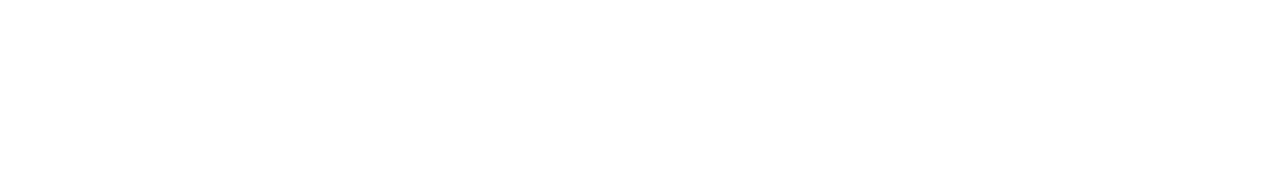
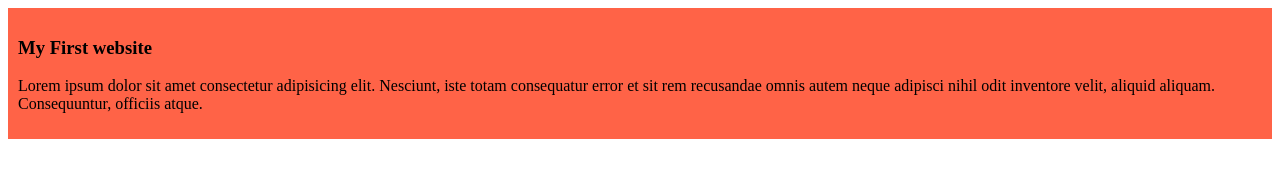
Before and after one commit to hosenA51/my-first-github-repo, a plain HTML site: page index.html in a window 1280 px wide. Drawn offline with Linux system fonts and the light colour scheme.

Commit message:
added the first blog

```diff
--- a/index.html
+++ b/index.html
@@ -4,8 +4,12 @@
     <meta charset="UTF-8">
     <meta name="viewport" content="width=device-width, initial-scale=1.0">
     <title>My First Ever GitHub Repo</title>
+    <link rel="stylesheet" href="styles/blog.css">
 </head>
 <body>
-
+    <div>
+        <h3>My First website</h3>
+        <p>Lorem ipsum dolor sit amet consectetur adipisicing elit. Nesciunt, iste totam consequatur error et sit rem recusandae omnis autem neque adipisci nihil odit inventore velit, aliquid aliquam. Consequuntur, officiis atque.</p>
+    </div>
 </body>
 </html>
--- /dev/null
+++ b/styles/blog.css
@@ -0,0 +1,4 @@
+div{
+    background-color: tomato;
+    padding: 10px;
+}
```
